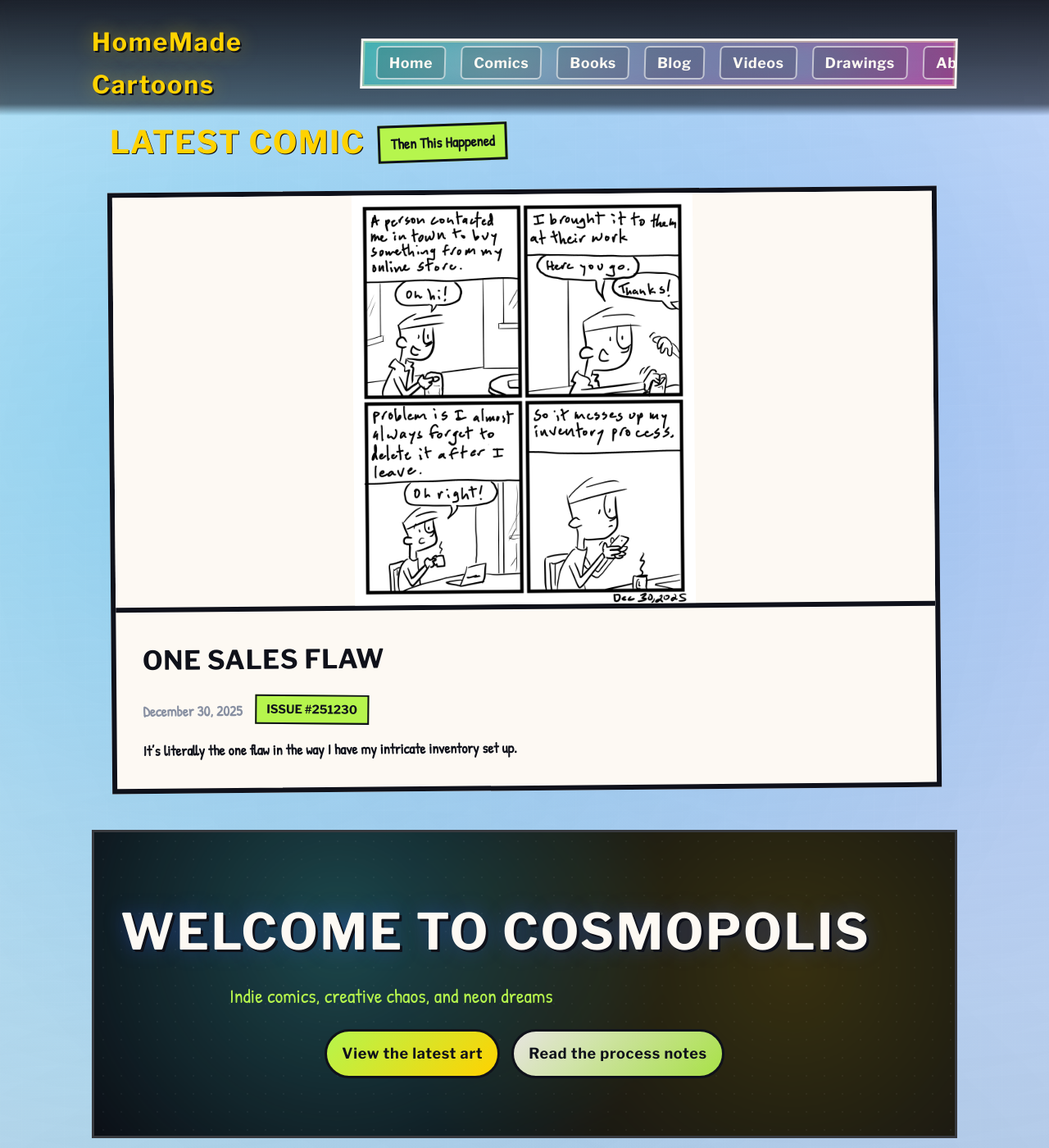
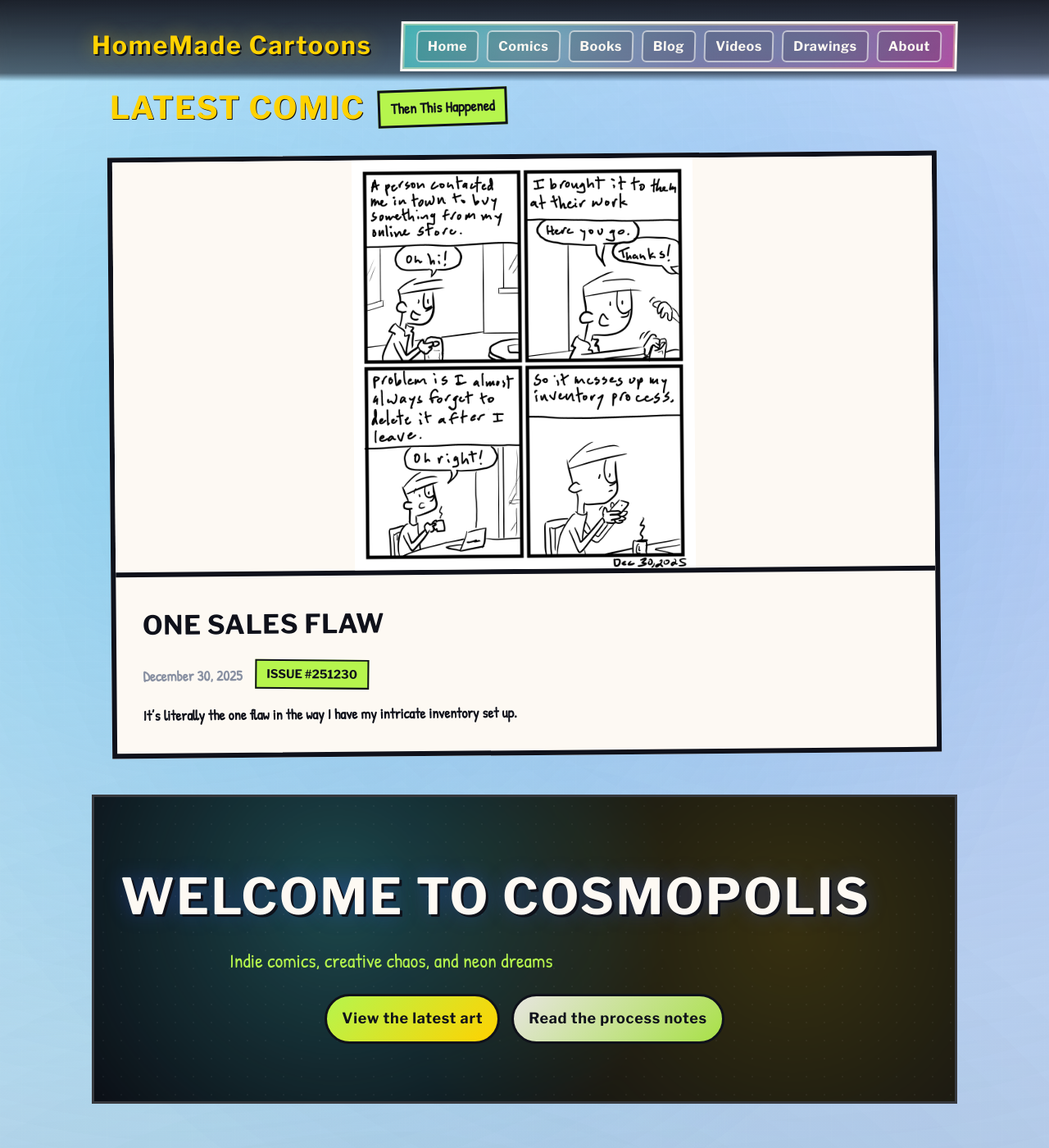
Before and after one commit to tmray/neon-noir-city-cartoon-site, a Jekyll site: the page built from index.html, in a window 1280 px wide and 1400 px high. Shown: the whole window at 82% size. Built offline with Jekyll 4.4.1, drawn with Linux system fonts in a browser that asks for light colours.

Commit message:
updated nav styles
with 7 nav items it was getting cutoff on desktop. So for now adjusted the styles to make them fit.

```diff
--- a/assets/css/main.css
+++ b/assets/css/main.css
@@ -137,21 +137,23 @@
 .nav-menu {
   list-style: none;
   display: flex;
-  gap: 18px;
+  gap: 10px;
   position: relative;
   z-index: 1;
+  flex-wrap: wrap;
 }
 
 .nav-menu a {
   color: var(--paper-white);
   font-family: 'Libre Franklin', sans-serif;
-  font-size: 1.1rem;
+  font-size: 1rem;
   letter-spacing: 0.04em;
-  padding: 8px 14px;
+  padding: 8px 12px;
   border: 2px solid rgba(255,255,255,0.6);
   border-radius: 6px;
   background: rgba(0,0,0,0.15);
   box-shadow: inset 0 0 0 1px rgba(0,0,0,0.25);
+  white-space: nowrap;
 }
 
 .nav-menu a:hover {
@@ -1003,6 +1005,16 @@
 }
 
 /* Responsive */
+@media (max-width: 1200px) {
+  .nav-menu {
+    gap: 8px;
+  }
+  .nav-menu a {
+    font-size: 0.95rem;
+    padding: 8px 10px;
+  }
+}
+
 @media (max-width: 900px) {
   .site-nav { flex-direction: column; align-items: flex-start; }
   .nav-menu { flex-wrap: wrap; }
```
